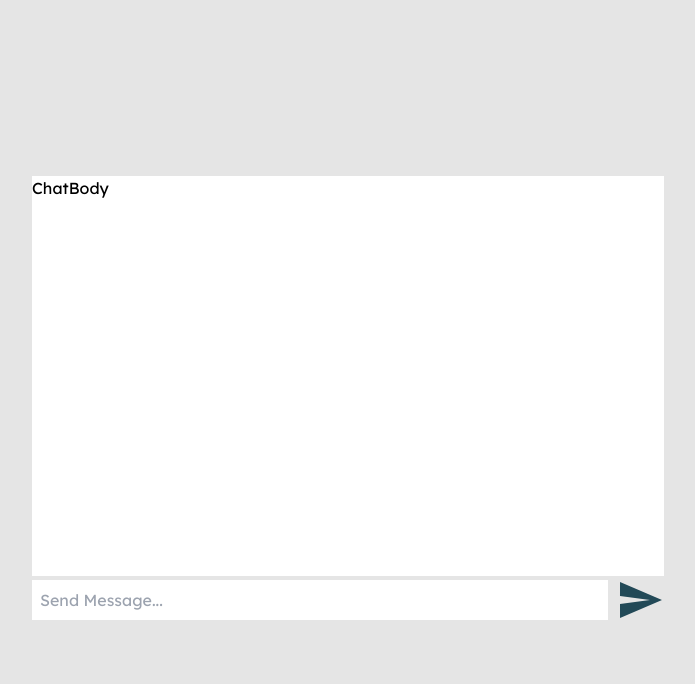
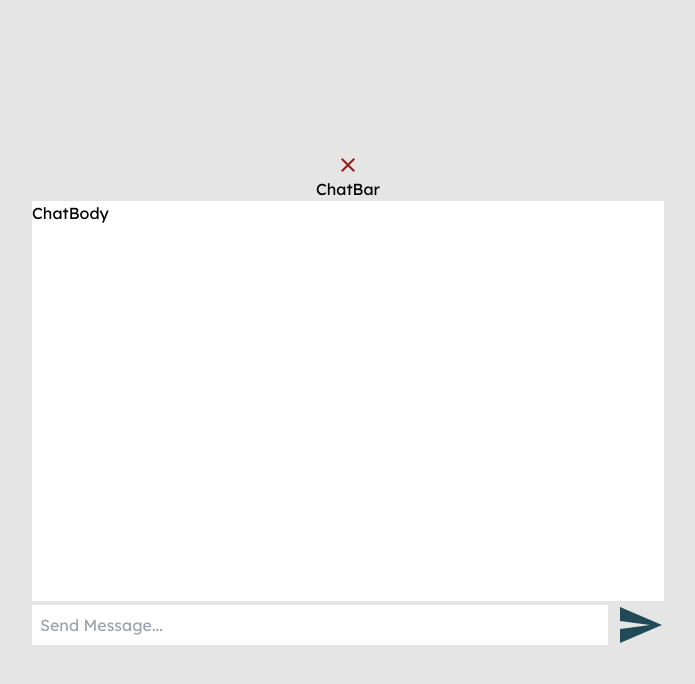
Before and after one commit to ogeanzin/Chat-Real-Time, a React (Create React App) app in the folder client/: page /chat in a window 1280 px wide. Shown: the top 684 px of the page, without its empty margins (292-987 px from the left). Built offline with nearby package versions, Linux system fonts and the light colour scheme; no server answers.

Commit message:
Create ChatBar / ChatHeader

```diff
--- /dev/null
+++ b/client/src/Components/Chat/ChatBar.jsx
@@ -0,0 +1,9 @@
+import React from 'react'
+
+const ChatBar = () => {
+  return (
+    <div className=''>ChatBar</div>
+  )
+}
+
+export default ChatBar
--- /dev/null
+++ b/client/src/Components/Chat/ChatHeader.jsx
@@ -0,0 +1,12 @@
+import React from 'react';
+import CloseIcon from '@mui/icons-material/Close';
+
+const ChatHeader = () => {
+  return (
+    <div>
+        <CloseIcon className='text-red-800 cursor-pointer' />
+    </div>
+  )
+}
+
+export default ChatHeader
--- a/client/src/pages/Chat.jsx
+++ b/client/src/pages/Chat.jsx
@@ -3,14 +3,18 @@ import React, { useEffect, useState } from 'react';
 // Components
 import ChatFooter from '../Components/Chat/ChatFooter';
 import ChatBody from '../Components/Chat/ChatBody';
+import ChatBar from '../Components/Chat/ChatBar';
+import ChatHeader from '../Components/Chat/ChatHeader';
 
 const Chat = (socket) => {
 
    return (
     <div className='flex justify-center items-center p-2 h-screen'>
        <div className='w-1/2 flex flex-col items-center justify-center'>
-         <ChatBody />
-         <ChatFooter socket={socket} />
+          <ChatHeader />
+          <ChatBar />
+          <ChatBody />
+          <ChatFooter socket={socket} />
        </div>
 
     </div>
```
